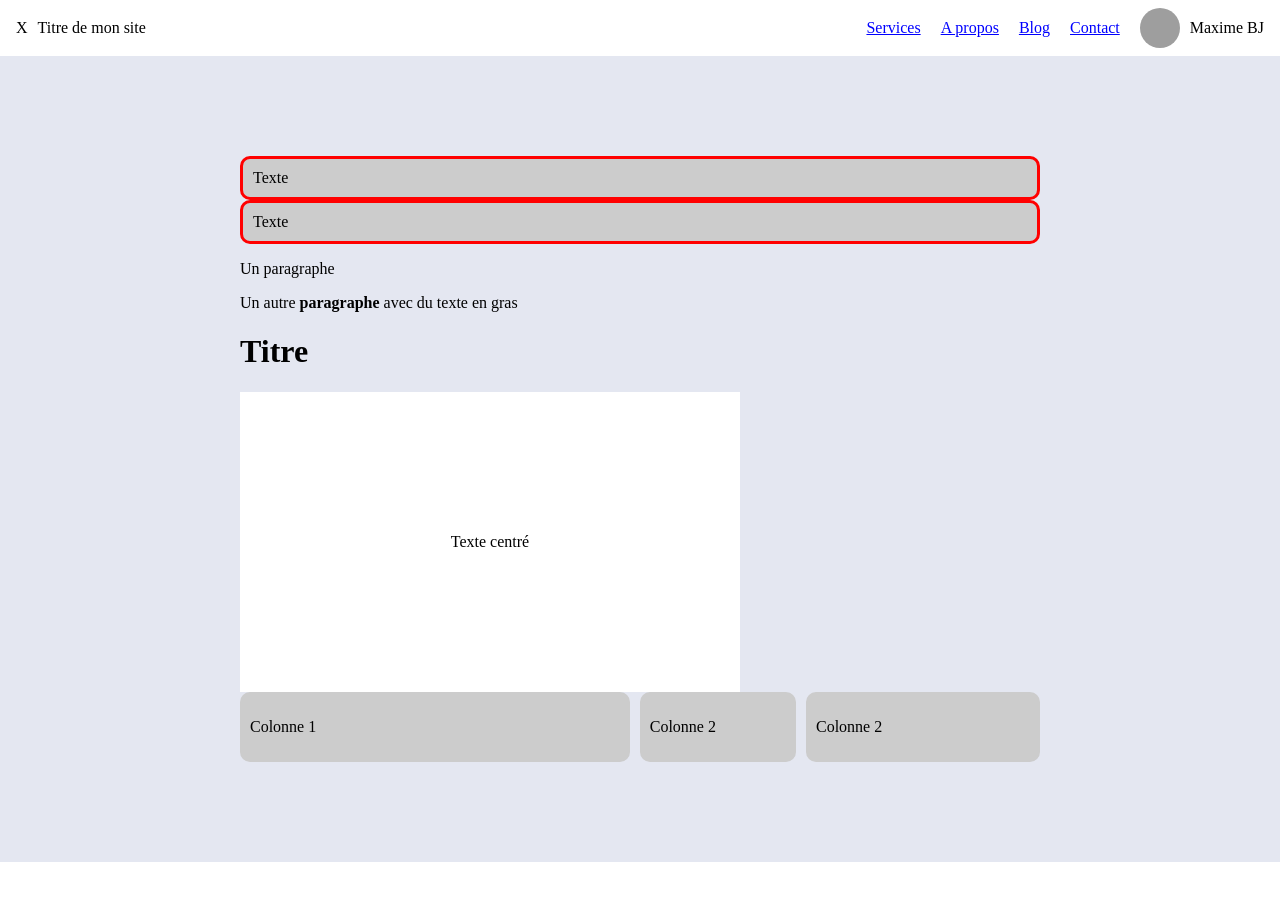
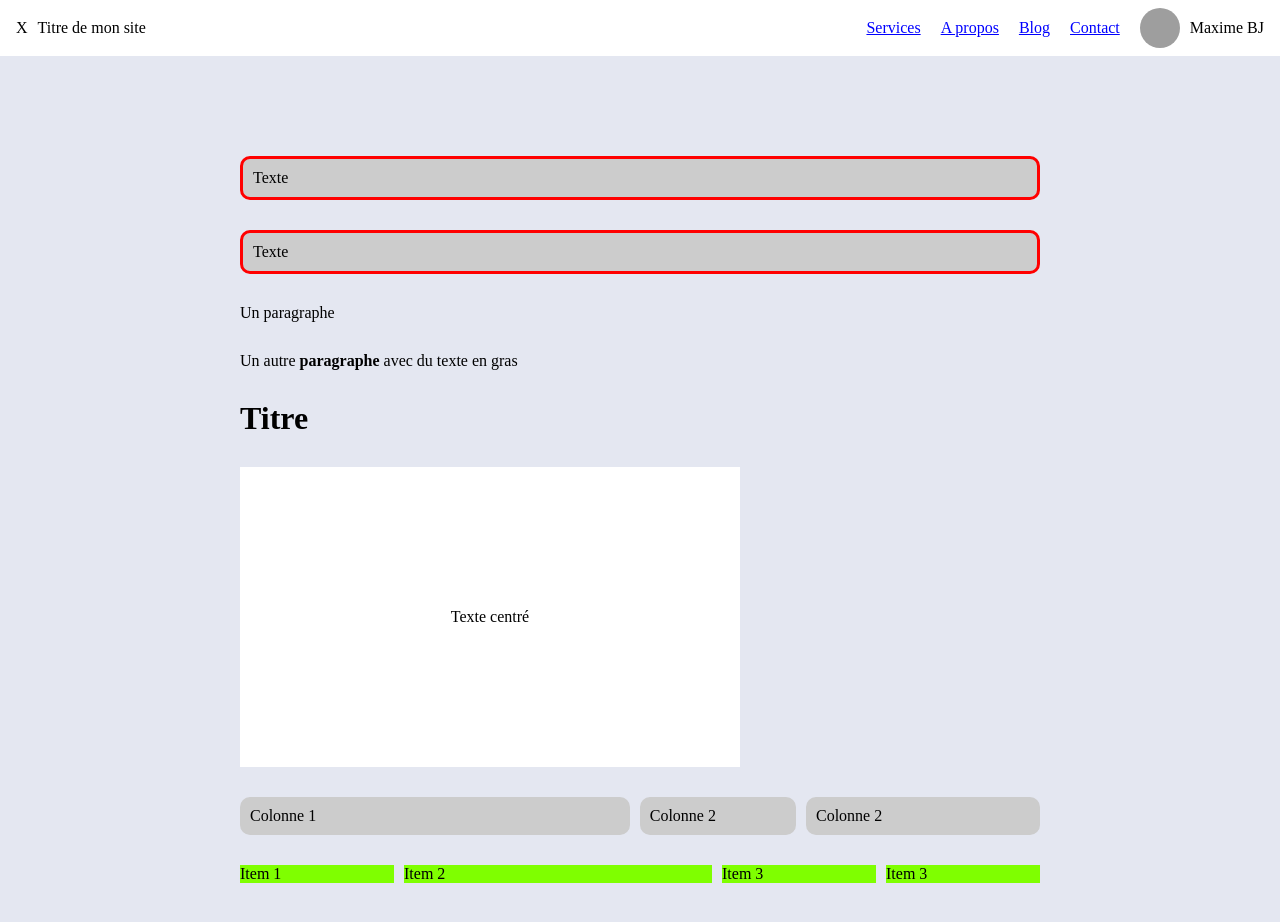
Before and after one commit to maximebj/itiz, a React (Vite) app: page / in a window 1280 px wide. Shown: the top 922 px of the page. Before the commit the page ends 862 px from the top, so only its background shows below. Built offline with nearby package versions, Linux system fonts and the light colour scheme; grey boxes are pictures that could not be loaded; the HTML template or start-up script is replaced by a standard one.

Commit message:
Flex vertical

```diff
--- a/src/App.jsx
+++ b/src/App.jsx
@@ -30,6 +30,13 @@ function App() {
             <p>Colonne 2</p>
           </Column>
         </Columns>
+
+        <div className="flex">
+          <div className="flex-simple">Item 1</div>
+          <div className="flex-double">Item 2</div>
+          <div className="flex-simple">Item 3</div>
+          <div className="flex-simple">Item 3</div>
+        </div>
       </Section>
     </>
   );
--- a/src/components/section/style.css
+++ b/src/components/section/style.css
@@ -3,6 +3,9 @@
 }
 
 .section__container {
+  display: flex;
+  flex-direction: column;
+  gap: 30px;
   margin: 0 auto;
   max-width: 800px;
 }
--- a/src/index.css
+++ b/src/index.css
@@ -17,6 +17,16 @@ a:hover {
   color: red;
 }
 
+p,
+h1,
+h2,
+h3,
+h4,
+h5,
+h6 {
+  margin: 0;
+}
+
 
 /* Nos composants */
 .block {
@@ -34,3 +44,20 @@ a:hover {
   height: 300px;
   background: white;
 }
+
+.flex {
+  display: flex;
+  gap: 10px;
+
+  &>* {
+    background: chartreuse;
+  }
+
+  .flex-simple {
+    flex: 1;
+  }
+
+  .flex-double {
+    flex: 2;
+  }
+}
```
